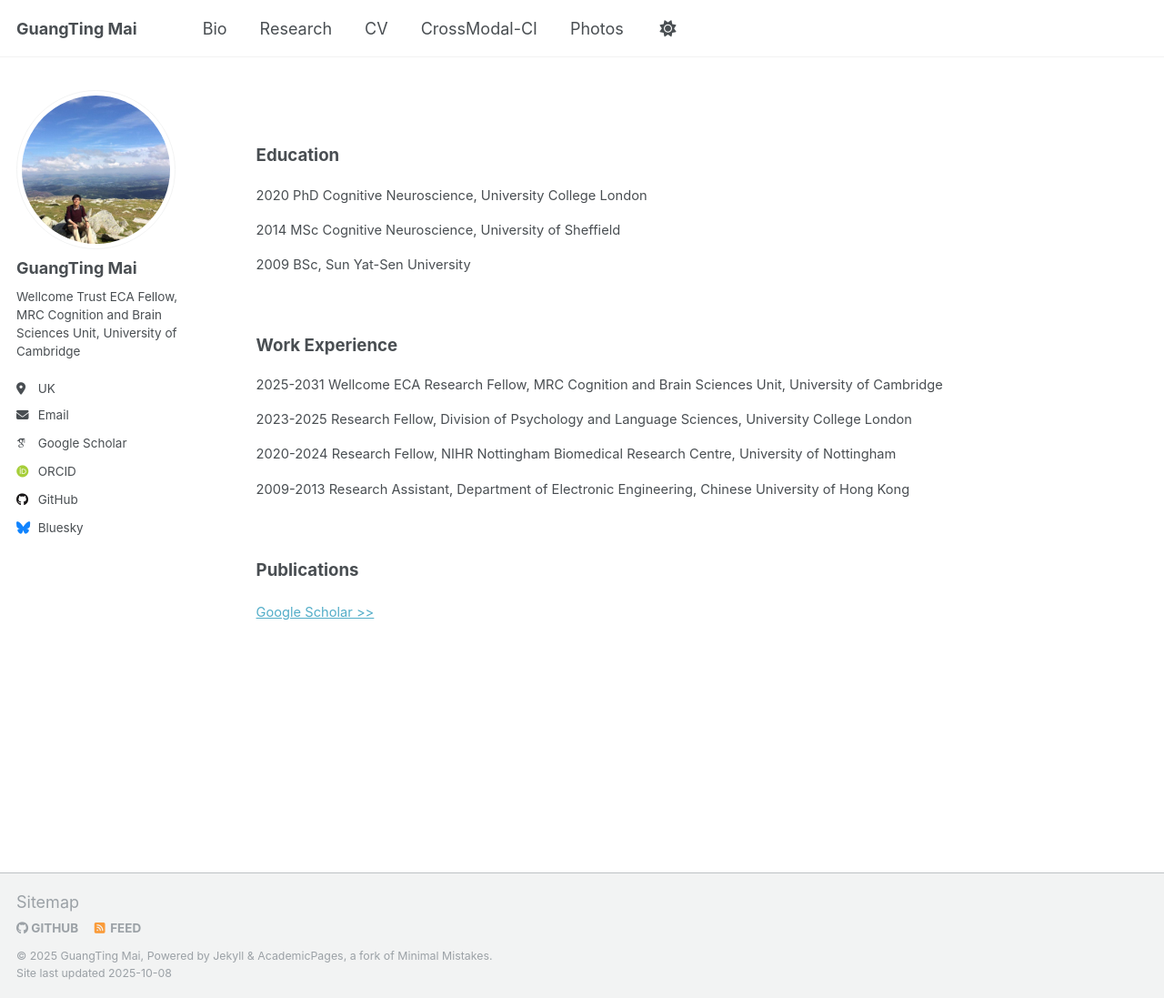
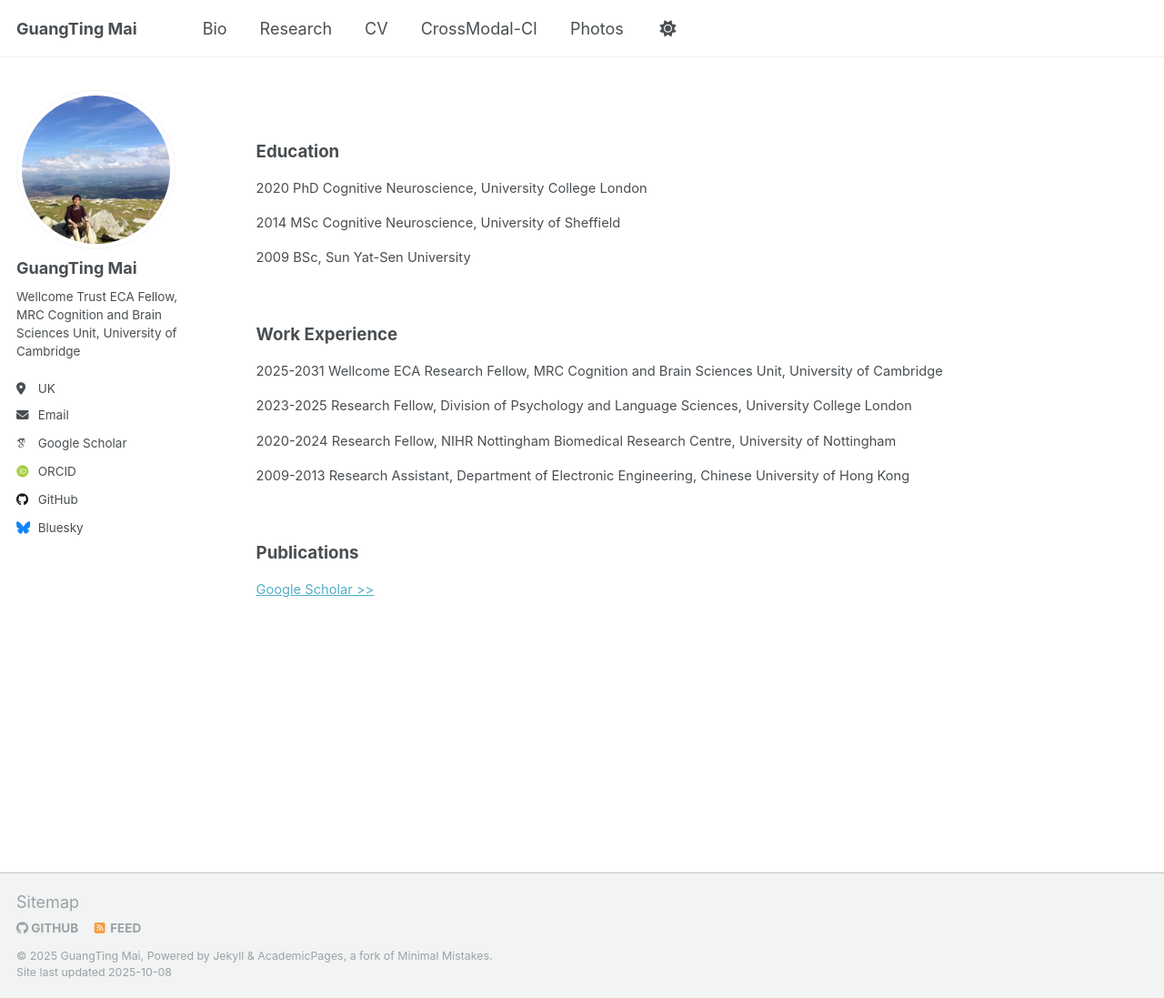
Before and after one commit to guangtingmai/guangtingmai.github.io, a Jekyll site: the page built from _pages/cv.html, in a window 1280 px wide and 1097 px high. Shown: the whole window at 91% size. Built offline with Jekyll 4.4.1, drawn with Linux system fonts in a browser that asks for light colours; some web fonts are replaced.

Commit message:
Update cv.html

```diff
--- a/_pages/cv.html
+++ b/_pages/cv.html
@@ -7,17 +7,17 @@ author_profile: true
 #  - /resume
 ---
 <br>
-<p><span style="font-size: 14pt;line-height: 1.4;display: block;margin-bottom: 0.1vh"><strong>Education</strong></span></p>
+<p><span style="font-size: 14pt;line-height: 1;display: block;margin-bottom: 0.05vh"><strong>Education</strong></span></p>
 <p><span style="font-size: 11pt;line-height: 1;display: block;">2020 PhD Cognitive Neuroscience, University College London</span></p>
 <p><span style="font-size: 11pt;line-height: 1;display: block;">2014 MSc Cognitive Neuroscience, University of Sheffield</span></p>
 <p><span style="font-size: 11pt;line-height: 1;display: block;">2009 BSc, Sun Yat-Sen University</span></p>
 <br>
-<p><span style="font-size: 14pt;line-height: 1.4;display: block;margin-bottom: 0.1vh"><strong>Work Experience</strong></span></p>
+<p><span style="font-size: 14pt;line-height: 1;display: block;margin-bottom: 0.05vh"><strong>Work Experience</strong></span></p>
 <p><span style="font-size: 11pt;line-height: 1;display: block;">2025-2031 Wellcome ECA Research Fellow, MRC Cognition and Brain Sciences Unit, University of Cambridge</span></p>
 <p><span style="font-size: 11pt;line-height: 1;display: block;">2023-2025 Research Fellow, Division of Psychology and Language Sciences, University College London</span></p>
 <p><span style="font-size: 11pt;line-height: 1;display: block;">2020-2024 Research Fellow, NIHR Nottingham Biomedical Research Centre, University of Nottingham</span></p>
 <p><span style="font-size: 11pt;line-height: 1;display: block;">2009-2013 Research Assistant, Department of Electronic Engineering, Chinese University of Hong Kong</span></p>
 <br>
-<p><span style="font-size: 14pt;line-height: 1.4;display: block;margin-bottom: 0.1vh"><strong>Publications</strong></span></p>
-<p><span style="font-size: 11pt;line-height: 1.4;display: block;"><a href="https://scholar.google.com/citations?user=bCQ03mIAAAAJ&hl=en">
+<p><span style="font-size: 14pt;line-height: 1;display: block;margin-bottom: 0.05vh"><strong>Publications</strong></span></p>
+<p><span style="font-size: 11pt;line-height: 1;display: block;"><a href="https://scholar.google.com/citations?user=bCQ03mIAAAAJ&hl=en">
  Google Scholar >></a></span></p>
```
